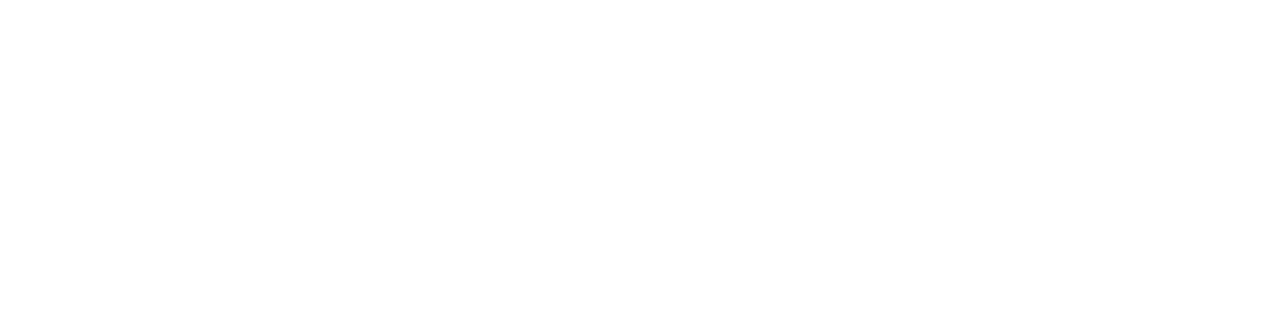
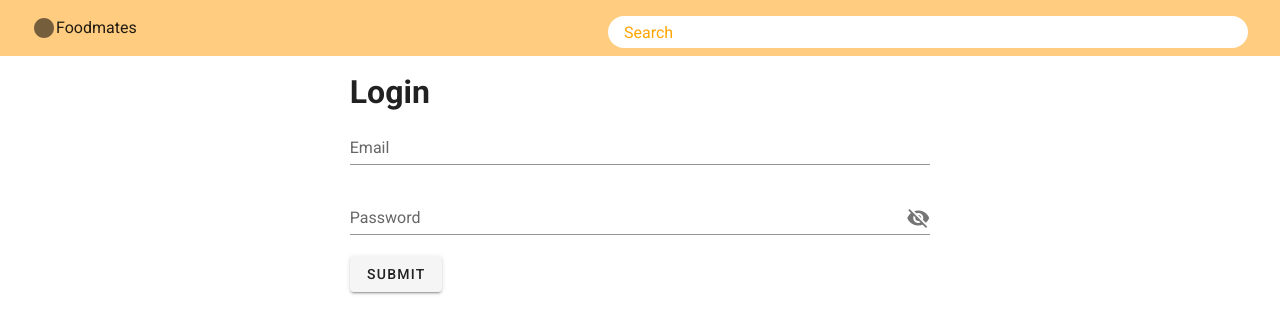
Before and after one commit to jigintern/Foodmates-client, a Vue app: page /login in a window 1280 px wide. Shown: the top 334 px of the page. Built offline with nearby package versions, Linux system fonts and the light colour scheme.

Commit message:
[FIX] mdi-iconとvuetify-themeを有効化するように修正

```diff
--- a/package.json
+++ b/package.json
@@ -45,9 +45,11 @@
     },
     "extends": [
       "plugin:vue/essential",
-      "@vue/standard"
+      "eslint:recommended"
     ],
-    "rules": {},
+    "rules": {
+      "no-console": "off"
+    },
     "parserOptions": {
       "parser": "babel-eslint"
     },
--- a/public/index.html
+++ b/public/index.html
@@ -7,7 +7,9 @@
     <link rel="icon" href="<%= BASE_URL %>favicon.ico">
     <title>foodmates-client</title>
     <link rel="stylesheet" href="https://fonts.googleapis.com/css?family=Roboto:100,300,400,500,700,900">
-    <link rel="stylesheet" href="https://cdn.jsdelivr.net/npm/@mdi/font@latest/css/materialdesignicons.min.css">
+    <link rel="stylesheet" href="https://fonts.googleapis.com/css?family=Material+Icons">
+    <link rel="stylesheet" href="https://fonts.googleapis.com/css?family=Roboto:100,300,400,500,700,900">
+    <link rel="stylesheet" href="https://cdn.materialdesignicons.com/2.5.94/css/materialdesignicons.min.css">
   </head>
   <body>
     <noscript>
--- a/src/App.vue
+++ b/src/App.vue
@@ -1,13 +1,23 @@
 <template>
   <v-app>
+    <the-header />
     <v-content>
-      <router-view />
+      <v-container>
+        <router-view />
+      </v-container>
     </v-content>
   </v-app>
 </template>
 
 <script>
+import TheHeader from '@/components/TheHeader/TheHeader'
+
 export default {
-  name: 'App'
+  components: {
+    TheHeader
+  },
+  data () {
+    return {}
+  }
 }
 </script>
--- a/src/components/TheHeader/TheHeader.vue
+++ b/src/components/TheHeader/TheHeader.vue
@@ -1,5 +1,5 @@
 <template>
-  <header class="d-flex align-center orange px-8 py-2">
+  <header class="d-flex align-center px-8 py-2 primary">
     <v-icon>mdi-circle</v-icon>
     <span @click="reload" style="cursor:pointer;">Foodmates</span>
     <TheHeaderSearchWindow class="ml-auto mt-2" />
--- a/src/components/TheHeader/TheHeaderSearchWindow/TheHeaderSearchWindow.vue
+++ b/src/components/TheHeader/TheHeaderSearchWindow/TheHeaderSearchWindow.vue
@@ -4,7 +4,7 @@
   </v-form>
 </template>
 
-<style scoped>
+<style>
 input::placeholder{
   color: orange;
 }
--- a/src/components/TheProfile/TheProfile.vue
+++ b/src/components/TheProfile/TheProfile.vue
@@ -45,7 +45,7 @@
 }
 </script>
 
-<style lang="stylus" scoped>
+<style lang="stylus">
 .profile
   display flex
   justify-content center
--- a/src/main.js
+++ b/src/main.js
@@ -1,8 +1,8 @@
 import Vue from 'vue'
+import vuetify from './plugins/vuetify.js'
 import App from './App.vue'
 import router from './router'
 import store from './store'
-import vuetify from './plugins/vuetify'
 import axios from 'axios'
 
 Vue.config.productionTip = false
--- a/src/plugins/vuetify.js
+++ b/src/plugins/vuetify.js
@@ -1,14 +1,23 @@
-// import '@mdi/font/css/materialdesignicons.css' // Ensure you are using css-loader
 import Vue from 'vue'
 import Vuetify from 'vuetify/lib'
-// import colors from 'vuetify/es5/util/colors'
+import 'vuetify/dist/vuetify.min.css'
+import colors from 'vuetify/es5/util/colors'
 
 Vue.use(Vuetify)
 
 export default new Vuetify({
-  icons: {
-    iconfont: 'mdi'
-  },
+  iconfont: 'mdi',
   theme: {
+    themes: {
+      light: {
+        primary: colors.orange.lighten3,
+        accent: colors.amber.accent2,
+        secondary: colors.blueGrey.darken4,
+        info: colors.teal.lighten1,
+        warning: colors.amber.base,
+        error: colors.deepOrange.accent4,
+        success: colors.green.accent3
+      }
+    }
   }
 })
--- a/src/router.js
+++ b/src/router.js
@@ -3,6 +3,7 @@
 import Home from './views/Home.vue'
 import Profile from './views/Profile.vue'
 import Debug from './views/Debug.vue'
+import Login from './views/Login.vue'
 
 Vue.use(Router)
 
@@ -37,6 +38,12 @@
       path: '/debug',
       name: 'debug',
       component: Debug
+    },
+    {
+      // "http://localhost:8080/Login"
+      path: '/login',
+      name: 'login',
+      component: Login
     }
   ]
 })
--- a/src/views/Home.vue
+++ b/src/views/Home.vue
@@ -1,14 +1,11 @@
 <template>
   <div>
-    <Header />
     <Profile />
     <PostsView :posts="posts" />
-    <!--<PostModal id="post-modal"/>-->
   </div>
 </template>
 
 <script>
-import Header from '../components/TheHeader/TheHeader'
 import Profile from '../components/TheProfile/TheProfile'
 import PostsView from '../components/ThePostsView/ThePostsView'
 
@@ -17,7 +14,6 @@
 export default {
   components: {
     PostsView,
-    Header,
     Profile
   },
 
--- /dev/null
+++ b/src/views/Login.vue
@@ -0,0 +1,62 @@
+<template>
+  <div class="login-form">
+    <v-form @submit.prevent="onSubmit">
+      <v-layout justify-center>
+        <v-flex xs6>
+          <h1>Login</h1>
+          <v-text-field v-model="email" label="Email" @keyup.enter="onSubmit" />
+          <v-text-field
+            v-model="password"
+            label="Password"
+            :append-icon="password_show ? 'visibility' : 'visibility_off'"
+            :type="password_show ? 'text' : 'password'"
+            @click:append="password_show = !password_show"
+            @keyup.enter="onSubmit"
+          />
+          <v-btn @click="onSubmit">
+            Submit
+          </v-btn>
+        </v-flex>
+      </v-layout>
+    </v-form>
+  </div>
+</template>
+
+<script>
+export default {
+  middleware: [
+    'unauthenticated'
+  ],
+
+  props: [],
+
+  data () {
+    return {
+      email: '',
+      password: '',
+      password_show: false,
+      error: null
+    }
+  },
+
+  methods: {
+    async onSubmit () {
+      try {
+        await this.$store.dispatch(
+          'login',
+          {
+            'email': this.email,
+            'password': this.password
+          }
+        )
+        this.email = ''
+        this.password = ''
+        this.error = null
+        this.$router.push('/posts')
+      } catch (e) {
+        this.error = e.message
+      }
+    }
+  }
+}
+</script>
```
